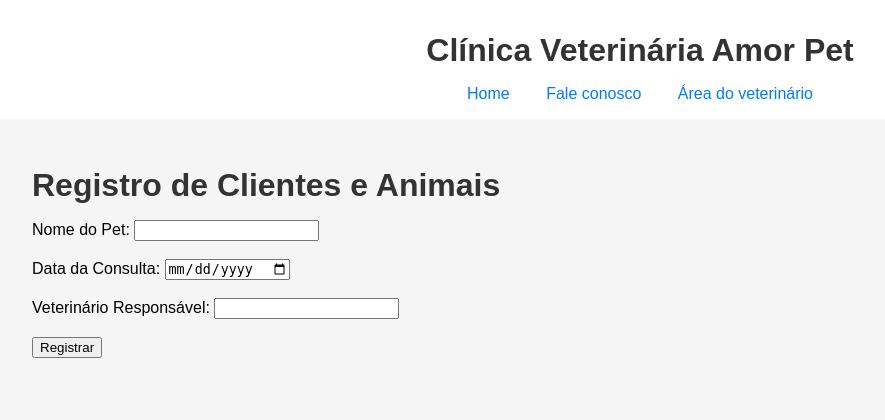
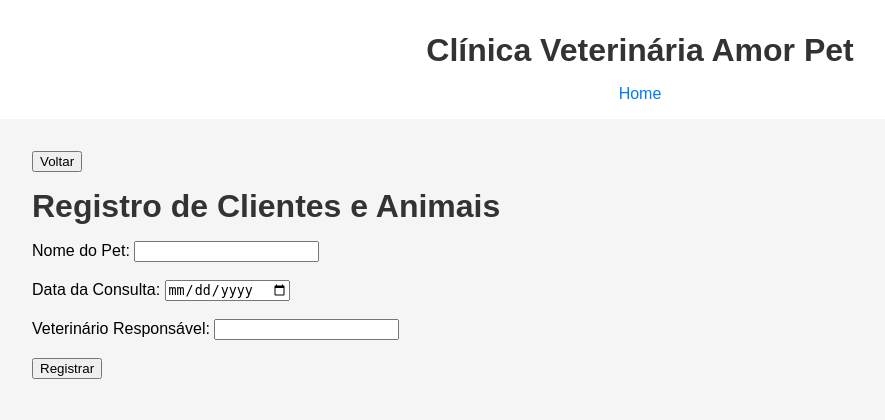
Before and after one commit to SrVaderXD/amor-pet, a FastAPI app: page /cadastrar-consulta/ in a window 1280 px wide. Shown: the top 420 px of the page, without its empty margins (0-885 px from the left). Run offline with FastAPI, Linux system fonts and the light colour scheme.

Commit message:
Adicionado um botão de voltar para a tela are do vet logged in

```diff
--- a/frontend/templates/regconsultas.html
+++ b/frontend/templates/regconsultas.html
@@ -12,13 +12,12 @@
         <nav>
             <ul>
                 <li><a href="/">Home</a></li>
-                <li><a href="/contato/">Fale conosco</a></li>
-                <li><a href="/cadastrar-consulta/">Área do veterinário</a></li>
             </ul>
         </nav>
     </header>
 
     <main>
+        <button onclick="voltar()">Voltar</button>
         <h1>Registro de Clientes e Animais</h1>
         <form id="registroForm" action="/cadastrar-consulta/" method="post">
             <label for="nome_pet">Nome do Pet:</label>
@@ -39,5 +38,12 @@
         <p>Email: contato@amorpet.com.br | &copy; 2024 Clínica Veterinária Amor Pet</p>
         <a href="/contato/">Entre em contato</a>
     </footer>
+
+    <script>
+        function voltar() {
+            window.location.href = "/areadovet-logged/";
+        }
+    </script>
+
 </body>
 </html>
```
Also changed, not shown: frontend/templates/pesquisarconsul.html (+8 -0 lines), backend/banco_pets/banco_pets.db.
